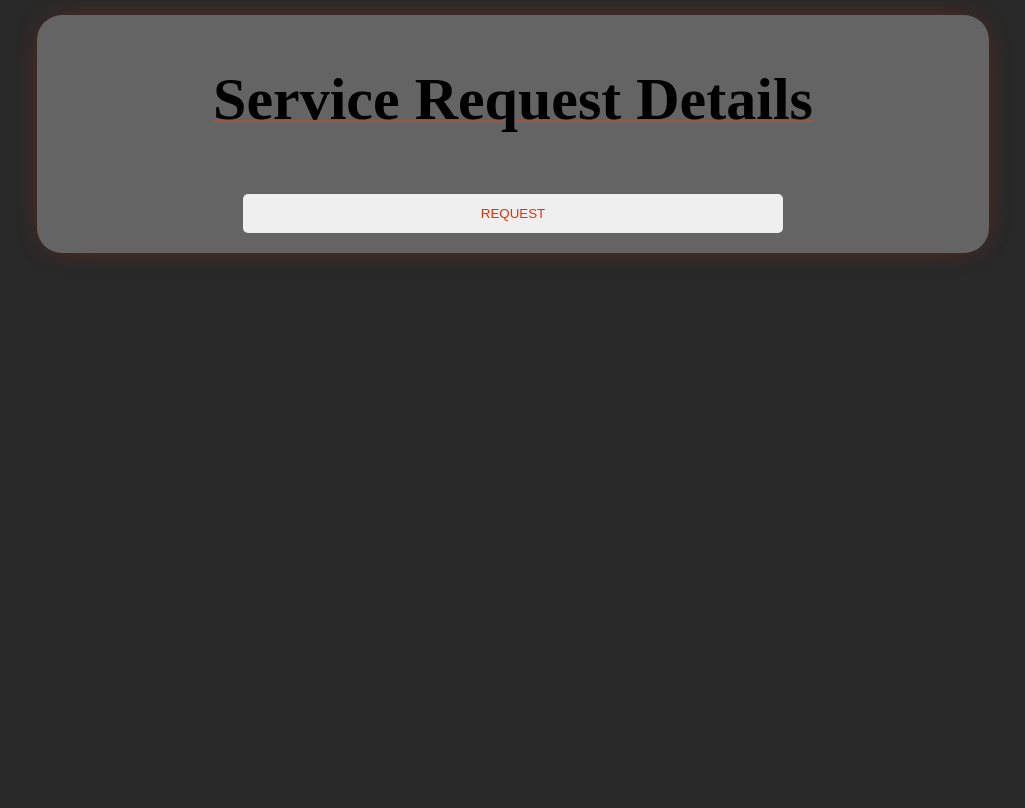
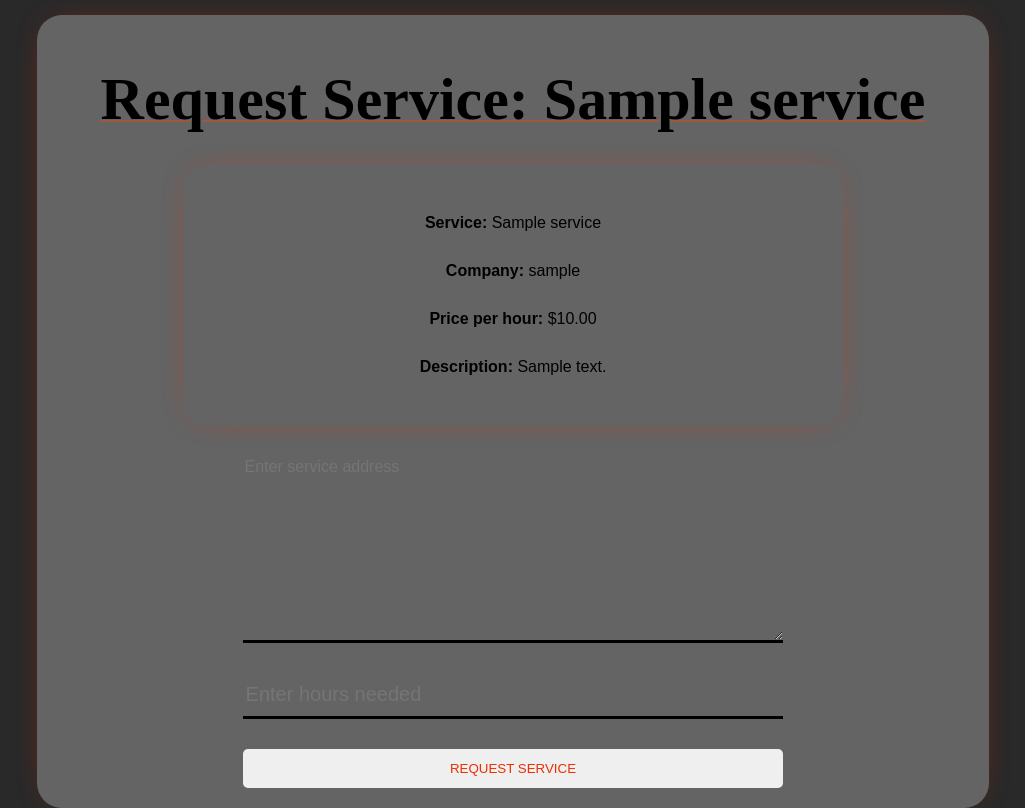
Before and after one commit to Bshisia/netfix, a Django app: page /services/1/request_service/ in a window 1280 px wide. Shown: the part 61-869 px from the top of the page, without its empty margins (127-1152 px from the left). Before the commit the page ends 319 px from the top, so only its background shows below. Run offline with Django 3.2, Linux system fonts and the light colour scheme; a user stored in the database is signed in; tables that the repository leaves empty hold one stand-in row (values such as "Sample post").

Commit message:
Update request_service template to display service details and enhance form submission

```diff
--- a/services/templates/services/request_service.html
+++ b/services/templates/services/request_service.html
@@ -4,8 +4,17 @@
 {% endblock %}
 
 {% block content %}
-    <p class="title">Service Request Details</p>
+    <p class="title">Request Service: {{ service.name }}</p>
+    <div class="content">
+        <p><strong>Service:</strong> {{ service.name }}</p>
+        <p><strong>Company:</strong> {{ service.company.user.username }}</p>
+        <p><strong>Price per hour:</strong> ${{ service.price_hour }}</p>
+        <p><strong>Description:</strong> {{ service.description }}</p>
+    </div>
+
     <form method="POST">
-        <button type="submit">Request</button>
+        {% csrf_token %}
+        {{ form }}
+        <button type="submit">Request Service</button>
     </form>
 {% endblock %}
```
